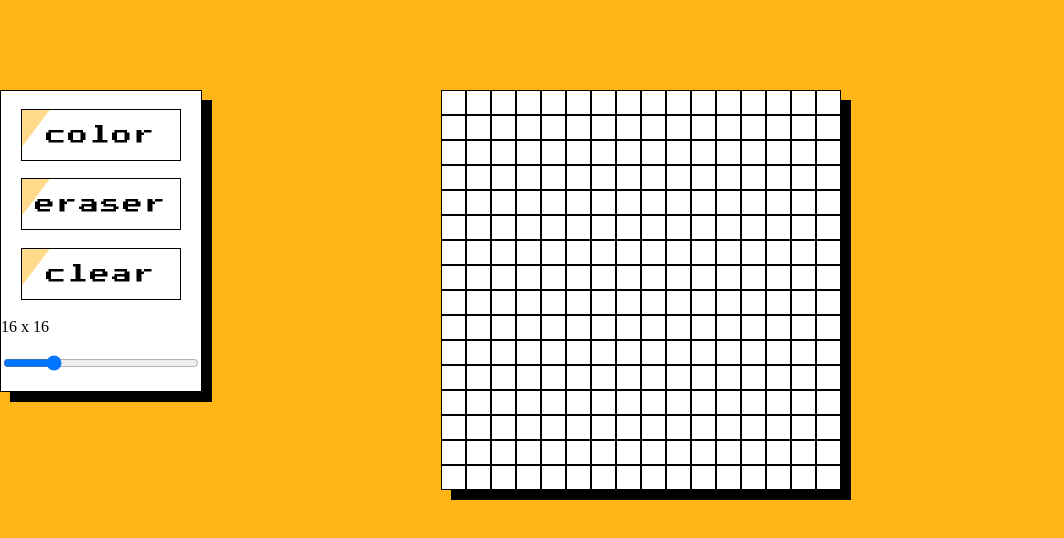
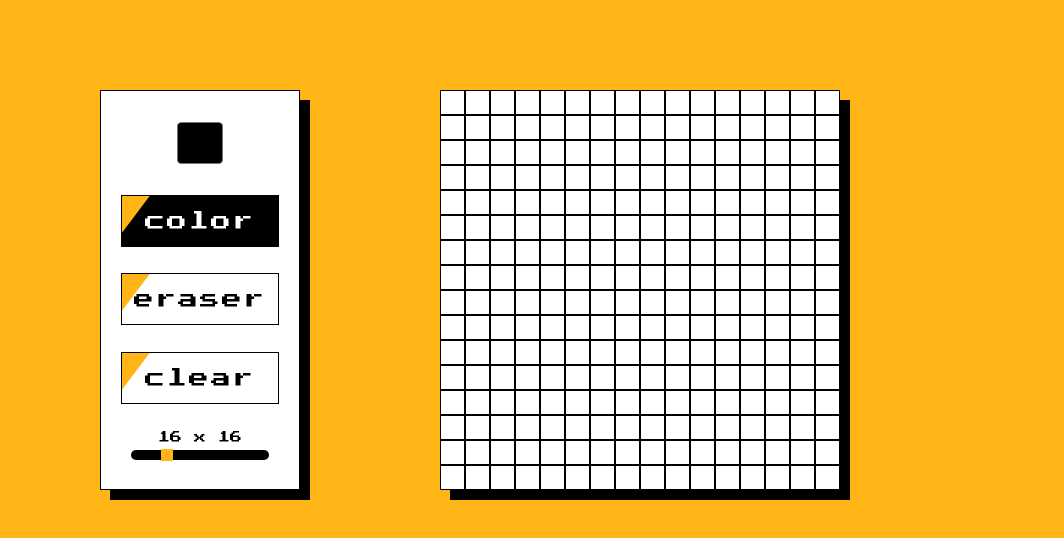
Before and after one commit to BaptisteLenain/Etch-A-Sketch, a plain HTML site: page index.html in a window 1280 px wide. Shown: the part 132-670 px from the top of the page, without its empty margins (0-1064 px from the left). Drawn offline with Linux system fonts and the light colour scheme.

Commit message:
fully working version

```diff
--- a/index.html
+++ b/index.html
@@ -16,18 +16,23 @@
 </head>
 <body>
     <header>
-        <div id="test">
+        <div id="title">
             <h1>Etch-A-Sketch</h1>
         </div>
     </header>
 
     <main>
         <div id="controls">
+            <div id="colorChoiceBtn-container">
+                <input type="color" id="colorChoiceBtn">
+            </div>
             <button id="colorBtn">color</button>
             <button id="eraserBtn">eraser</button>
             <button id="clearBtn">clear</button>
-            <div id="slider"></div>
-            <input type="range" min="1" max="64" value="16" id="sliderBtn">
+            <div id="slider-container">
+                <div id="slider"></div>
+                <input type="range" min="1" max="64" value="16" id="sliderBtn">
+            </div>
         </div>
         <div id="grid"></div>
         <div id="ghost"></div>
--- a/script.js
+++ b/script.js
@@ -16,21 +16,53 @@ const eraserBtn = document.getElementById('eraserBtn');
 const colorBtn = document.getElementById('colorBtn');
 const sliderBtn = document.getElementById('sliderBtn');
 const slider = document.getElementById('slider');
-slider.innerHTML = `${sliderBtn.value} x ${sliderBtn.value}`;
+const colorChoiceBtn = document.getElementById('colorChoiceBtn');
+
+
+
 
 clearBtn.onclick = () => reloadGrid();
-eraserBtn.onclick = () => currentMode = 'eraser';
-colorBtn.onclick = () => currentMode = 'color';
-sliderBtn.oninput = () => slider.innerHTML = `${sliderBtn.value} x ${sliderBtn.value}`;
+eraserBtn.onclick = () => setCurrentMode('eraser');
+colorBtn.onclick = () => setCurrentMode('color');
 sliderBtn.oninput = () => changeSize(sliderBtn.value);
+colorChoiceBtn.onchange = () => colorChoice(colorChoiceBtn.value);
+
+function setCurrentMode(newMode) {
+    currentMode = newMode;
+    activeMode(currentMode);
+};
+
+function activeMode(currentMode) {
+    if (currentMode === 'color') {
+        colorBtn.classList.add('active');
+        eraserBtn.classList.remove('active');
+    } else {
+        colorBtn.classList.remove('active');
+        eraserBtn.classList.add('active');
+    }
+};
+activeMode(currentMode);
+
+function colorChoice (value) {
+    currentColor = value;
+    console.log(currentColor);
+}
+
 
 function changeSize(value) {
-
+    currentSize = value;
+    gridNumber = Math.pow(currentSize,2);
+    console.log(currentSize);
+    console.log(gridNumber);
+    grid.innerHTML = '';
+    createDivs(gridNumber);
+    sliderShow(currentSize);
 };
 
-function setCurrentSize() {
+function sliderShow(currentSize) {
+    slider.innerHTML = `${currentSize} x ${currentSize}`;
+}
 
-};
 
 const grid = document.getElementById('grid');
 let gridNumber = Math.pow(currentSize,2);
@@ -40,18 +72,11 @@ let isDrawing = false;
 
 function reloadGrid() {
     grid.innerHTML = '';
-    createDivs();
+    createDivs(gridNumber);
 };
 
 
-    sliderBtn.oninput = function () {
-    currentSize = sliderBtn.value;
-    gridNumber = Math.pow(currentSize,2);
-    console.log(currentSize);
-    console.log(gridNumber);
-    grid.innerHTML = '';
-    createDivs(gridNumber);
-    };
+
 
 
 
@@ -78,3 +103,9 @@ function changeColor(e) {
       e.target.style.backgroundColor = '#fefefe'
     }
   }
+
+
+  window.onload = () => {
+    sliderShow(currentSize);
+    activeMode(currentMode);
+  }
--- a/style.css
+++ b/style.css
@@ -22,7 +22,7 @@ header {
     justify-content: center;
 }
 
-#test {
+#title {
     width: 700px;
     height: 100px;
     background: white;
@@ -37,12 +37,13 @@ header {
 main {
     display: flex;
     justify-content: space-between;
-    margin: 50px 0px;
+    margin: 50px 100px;
 }
 
 #controls, #ghost {
     width: 200px;
-    height: 300px;
+    height: 400px;
+    box-sizing: border-box;
 }
 
 #controls {
@@ -60,6 +61,7 @@ main {
     height: 400px;
     display: grid;
     box-shadow: 10px 10px;
+    min-width: 400px;
 }
 
 
@@ -70,9 +72,25 @@ main {
     box-sizing: border-box;
 }
 
+#slider-container {
+    display: flex;
+    flex-direction: column;
+    align-items: center;
+    font-family: 'Press Start 2P', cursive;
+    font-size: 12px;
+}
+
 
 /* BUTTON */
 
+.active {
+    background: black;
+    color: white;
+}
+
+.active button {
+opacity: 1;
+}
 
 button {
     text-align: center;
@@ -99,9 +117,69 @@ button {
     top: -40px;
     transform: rotate(37deg);
     transition: all .3s;
-    opacity: 0.5;
+    opacity: 1;
   }
 
   button:hover:before {
     left:95%;
   }
+
+
+  /* SLIDER BTN */
+
+  #sliderBtn {
+    -webkit-appearance: none;
+    width: 70%;
+    height: 10px;
+    background: black;
+    outline: none;
+    opacity: 1;
+    -webkit-transition: .2s;
+    transition: opacity .2s;
+    margin-top: 7px;
+    border-radius: 10px;
+  }
+
+  #sliderBtn:hover {
+    opacity: 0.7;
+  }
+
+  #sliderBtn::-webkit-slider-thumb {
+    -webkit-appearance: none;
+    appearance: none;
+    width: 12px;
+    height: 12px;
+    background: #ffb516;
+    cursor: pointer;
+  }
+
+  #sliderBtn::-moz-range-thumb {
+    width: 12px;
+    height: 12px;
+    background: #ffb516;
+    cursor: pointer;
+  }
+
+/* Color choice button */
+
+#colorChoiceBtn-container {
+    display: flex;
+    align-items: center;
+    justify-content: center;
+}
+
+#colorChoiceBtn {
+    -webkit-appearance: none;
+    -moz-appearance: none;
+    appearance: none;
+    background-color: transparent;
+    border: none;
+    width: 50px;
+    height: 50px;
+    cursor: pointer;
+    padding: 0px;
+}
+
+#colorChoiceBtn::-webkit-color-swatch {
+    border-radius: 10%;
+}
```
